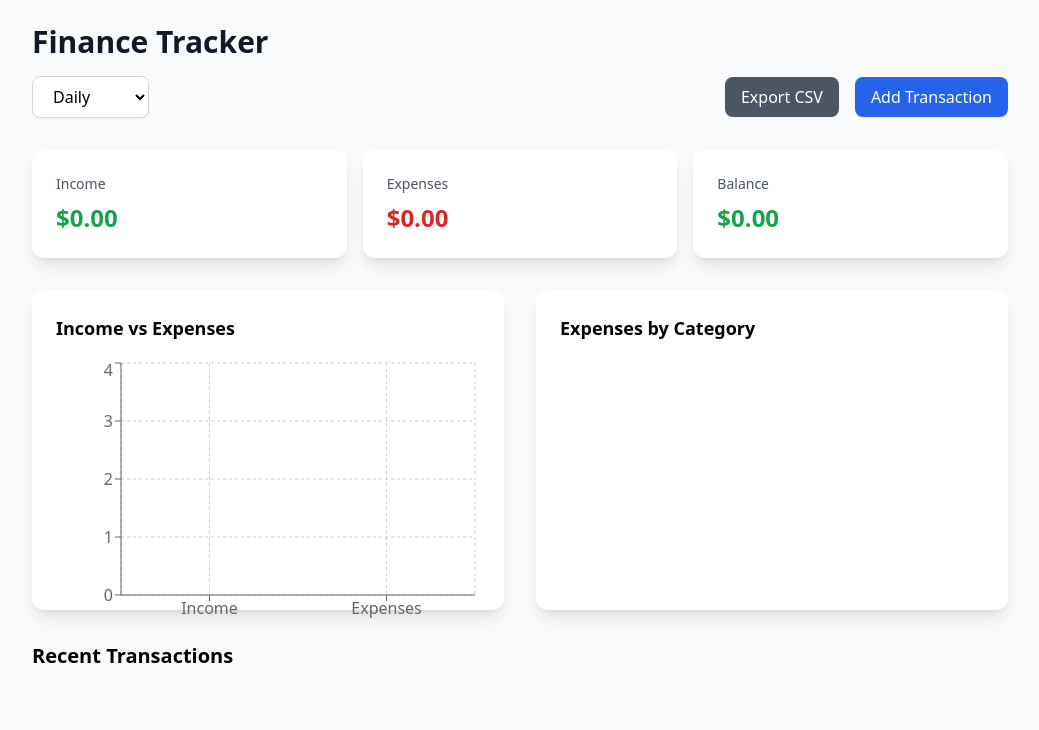
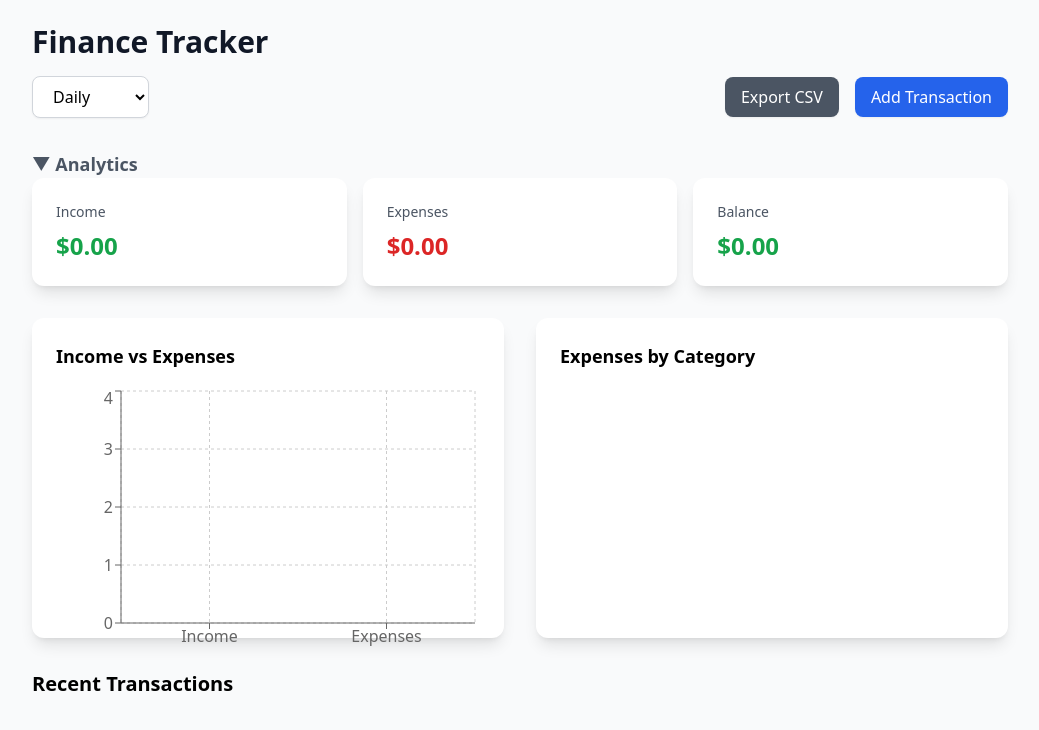
Before and after one commit to aidrivencoder/finance-tracker, a React (Vite) app: page / in a window 1280 px wide. Shown: the top 730 px of the page, without its empty margins (120-1159 px from the left). Built offline with nearby package versions, Linux system fonts and the light colour scheme.

Commit message:
Add summary expansion toggle and refactor transaction action handling

```diff
--- a/src/App.tsx
+++ b/src/App.tsx
@@ -14,6 +14,7 @@ export default function App() {
   const [isAddingTransaction, setIsAddingTransaction] = useState(false);
   const [editingTransaction, setEditingTransaction] = useState<Transaction | null>(null);
   const [timeRange, setTimeRange] = useState<TimeRange>('daily');
+  const [isSummaryExpanded, setIsSummaryExpanded] = useState(true);
   const queryClient = useQueryClient();
 
   const { data: transactions = [] } = useQuery({
@@ -56,6 +57,11 @@ export default function App() {
     }
   });
 
+  const handleTransactionAction = () => {
+    setIsAddingTransaction(true);
+    setIsSummaryExpanded(false);
+  };
+
   return (
     <div className="min-h-screen bg-gray-50">
       <div className="max-w-5xl mx-auto p-6">
@@ -84,7 +90,7 @@ export default function App() {
               </button>
               {!isAddingTransaction && !editingTransaction && (
                 <button
-                  onClick={() => setIsAddingTransaction(true)}
+                  onClick={handleTransactionAction}
                   className="px-4 py-2 bg-blue-600 text-white rounded-lg hover:bg-blue-700 transition-colors shadow-sm"
                 >
                   Add Transaction
@@ -94,10 +100,31 @@ export default function App() {
           </div>
         </motion.header>
 
-        <Summary
-          transactions={transactions}
-          timeRange={timeRange}
-        />
+        <div className="mb-6">
+          <button
+            onClick={() => setIsSummaryExpanded(!isSummaryExpanded)}
+            className="flex items-center gap-2 text-gray-600 hover:text-gray-900"
+          >
+            <span className="text-lg font-semibold">
+              {isSummaryExpanded ? '▼' : '▶'} Analytics
+            </span>
+          </button>
+          <AnimatePresence>
+            {isSummaryExpanded && (
+              <motion.div
+                initial={{ opacity: 0, height: 0 }}
+                animate={{ opacity: 1, height: 'auto' }}
+                exit={{ opacity: 0, height: 0 }}
+                transition={{ duration: 0.2 }}
+              >
+                <Summary
+                  transactions={transactions}
+                  timeRange={timeRange}
+                />
+              </motion.div>
+            )}
+          </AnimatePresence>
+        </div>
 
         <AnimatePresence>
           {(isAddingTransaction || editingTransaction) && (
```
